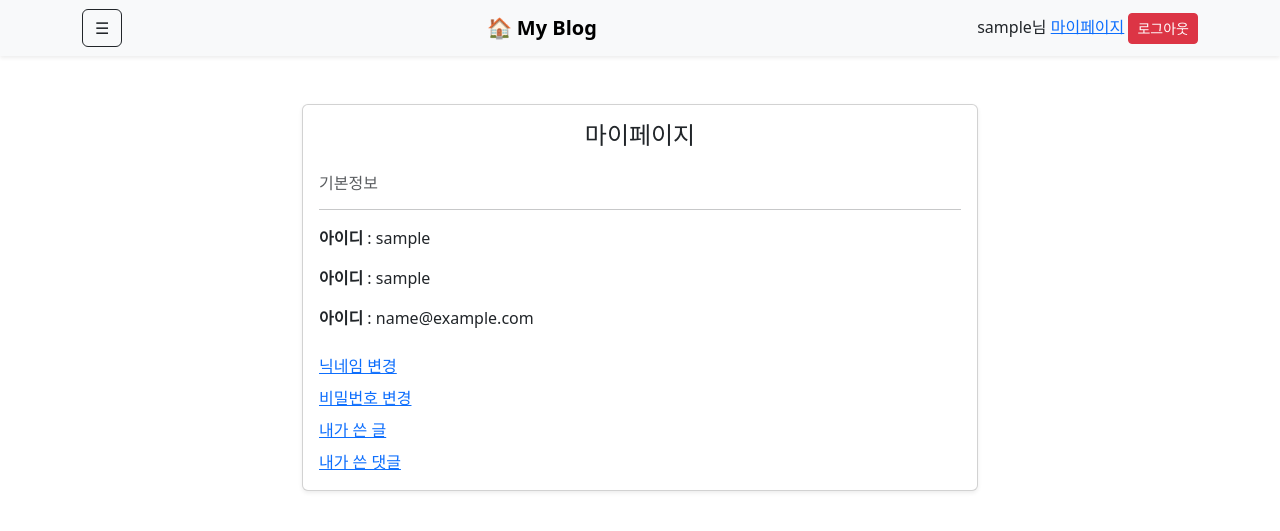
After one commit to sang5517/my_todo_app, a Flask app: page /mypage in a window 1280 px wide. The commit adds this page. Shown: the top 531 px of the page. Run offline with Flask 3, Linux system fonts and the light colour scheme; the visitor is signed in with stand-in values (Sample User, id 1); tables that the repository leaves empty hold one stand-in row (values such as "Sample post").

Commit message:
feat: mypage기본 ui구성, 백앤드 함수구성

```diff
--- a/routes/auth.py
+++ b/routes/auth.py
@@ -209,3 +209,13 @@ def reset_verify():
         return jsonify({"message" : "인증 성공", "success": True})
 
     return jsonify({"message" : "코드 틀림", "success":False})
+
+
+@auth_bp.route('/mypage')
+def mypage():
+    if 'user_id' not in session:
+        return redirect('/login')
+
+    user = User.query.get(session['user_id'])
+
+    return render_template('mypage.html', user=user)
--- a/templates/base.html
+++ b/templates/base.html
@@ -28,6 +28,7 @@
     <div>
       {% if logged_in %}
         <span>{{ user.username }}님</span>
+        <a href="/mypage">마이페이지</a>
         <a href="/logout" class="btn btn-sm btn-danger">로그아웃</a>
       {% else %}
         <a href="/login" class="btn btn-sm btn-outline-primary">로그인</a>
--- /dev/null
+++ b/templates/mypage.html
@@ -0,0 +1,42 @@
+{% extends "base.html" %}
+
+{% block content %}
+<div class="container mt-5" style="max-width: 700px;">
+    <div class="card shadow-sm">
+        <div class="card-body">
+            <h4 class="mb-4 text-center">마이페이지</h4>
+
+            <!--  기본 정보   -->
+            <div class="mb-4">
+                <h6 class="text-muted">기본정보</h6>
+                <hr>
+
+                <p><strong>아이디</strong> : {{ user.username }}</p>
+                <p><strong>아이디</strong> : {{ user.nickname }}</p>
+                <p><strong>아이디</strong> : {{ user.email }}</p>
+            </div>
+
+            <!-- 기능 버튼 -->
+            <div class="d-grid gap-2">
+                <a href="#" class="btn-outline-primary">
+                    닉네임 변경
+                </a>
+
+                <a href="/reset-password" class="btn-outline-dark">
+                    비밀번호 변경
+                </a>
+
+                <a href="#" class="btn-outline-secondary">
+                    내가 쓴 글
+                </a>
+
+                <a href="#" class="btn-outline-secondary">
+                    내가 쓴 댓글
+                </a>
+            </div>
+        </div>
+
+    </div>
+
+</div>
+{% endblock %}
```
